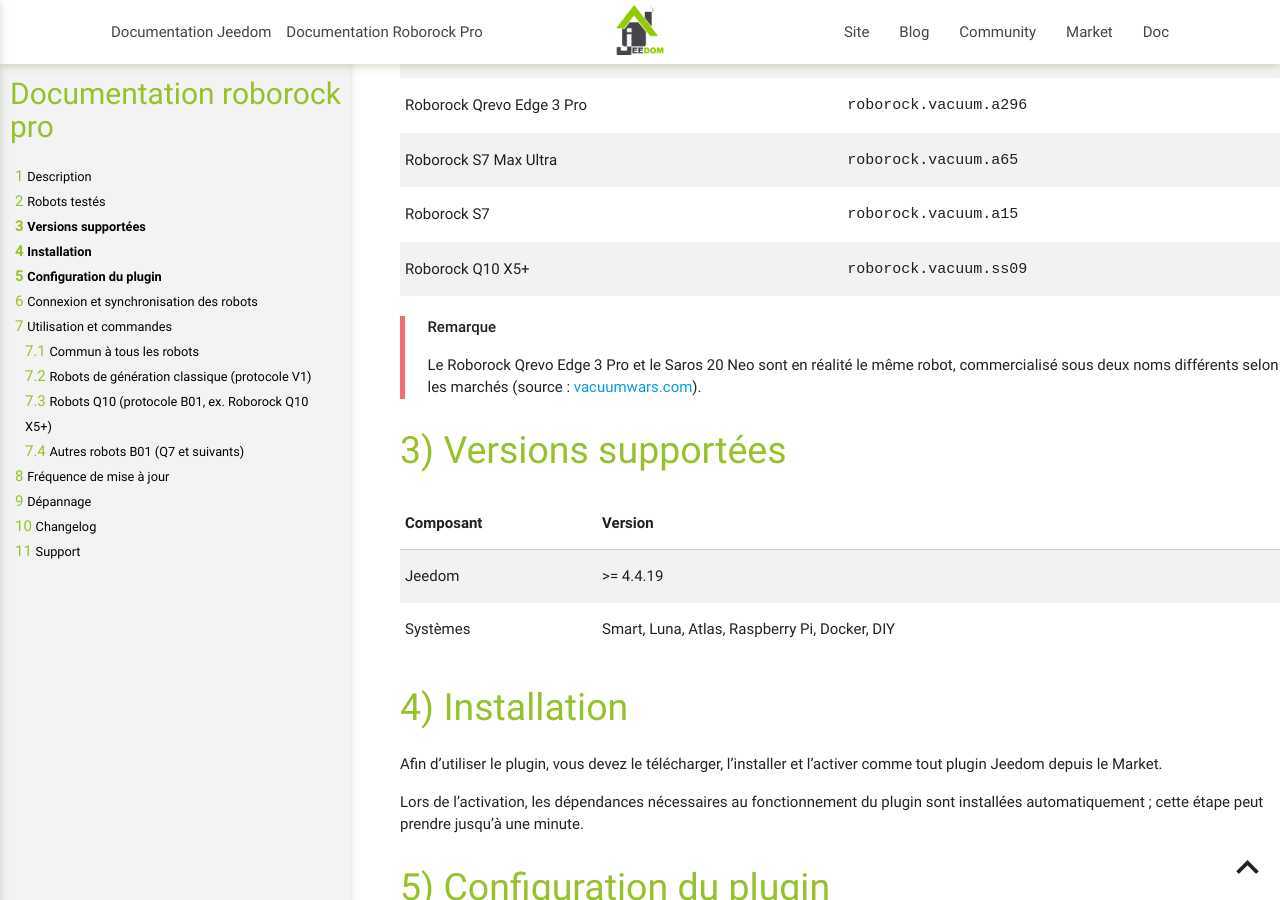
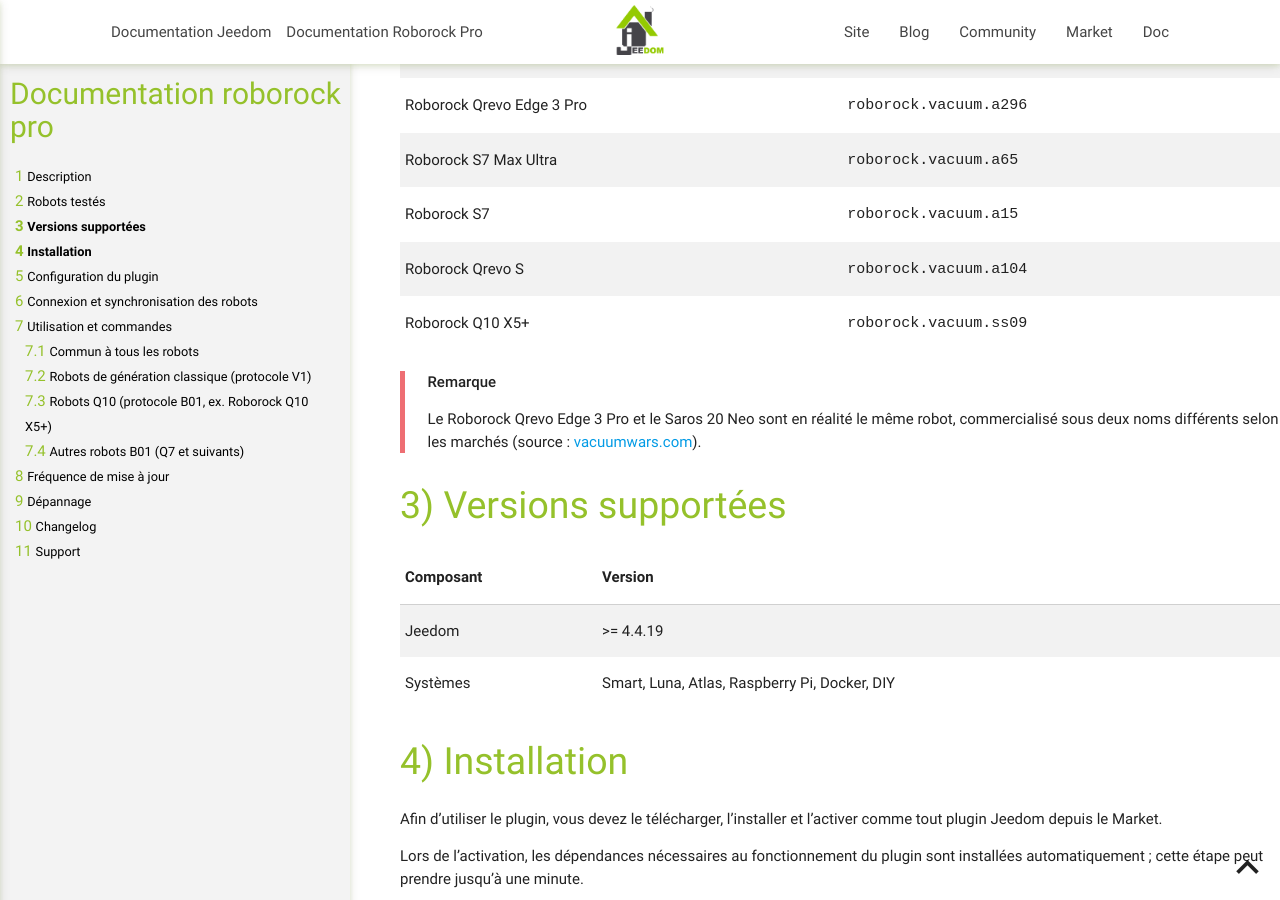
Before and after one commit to thanaus/jeedom_docs, a Jekyll site: the page built from plugins/roborockpro/fr_FR/index.md, in a window 1280 px wide and 900 px high, scrolled down 939 px. Built offline with Jekyll 4.4.1, drawn with Linux system fonts in a browser that asks for light colours.

Commit message:
Update index.md (Roborock)

```diff
--- a/plugins/roborockpro/fr_FR/index.md
+++ b/plugins/roborockpro/fr_FR/index.md
@@ -42,6 +42,7 @@ cloud, mais les modèles suivants ont été officiellement testés :
 | Roborock Qrevo Edge 3 Pro | `roborock.vacuum.a296`  |
 | Roborock S7 Max Ultra  | `roborock.vacuum.a65`  |
 | Roborock S7            | `roborock.vacuum.a15`  |
+| Roborock Qrevo S       | `roborock.vacuum.a104`  |
 | Roborock Q10 X5+       | `roborock.vacuum.ss09`  |
 
 > **Remarque**
```
